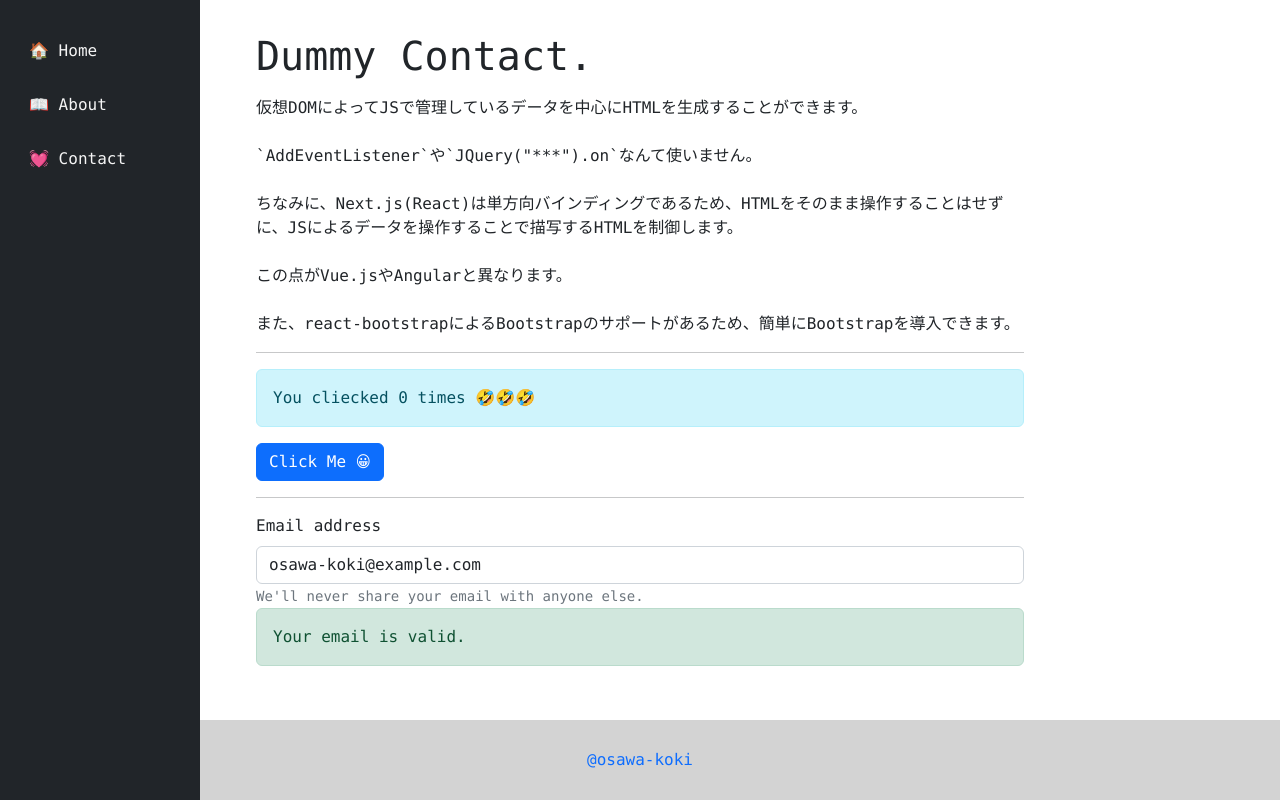
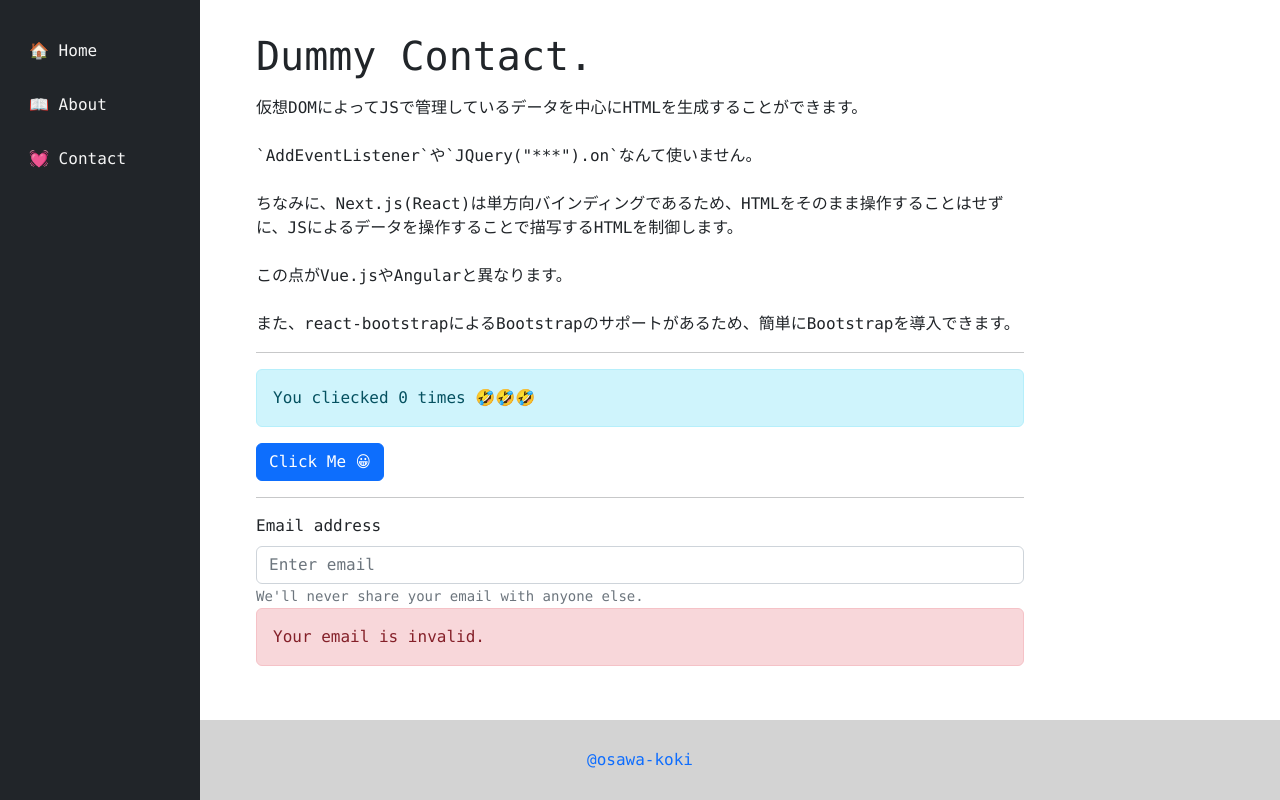
Before and after one commit to osawa-koki/learning-devise-api, a Next.js app in the folder client/: page /contact in a window 1280 px wide. Built offline with nearby package versions, Linux system fonts and the light colour scheme.

Commit message:
sharedData

```diff
--- a/client/pages/_app.tsx
+++ b/client/pages/_app.tsx
@@ -20,8 +20,12 @@ import SharedData from '../src/SharedData';
 export default function MyApp({ Component, pageProps }: AppProps) {
 
   const [sharedData, setSharedData] = useState<SharedData>({
-    username: '',
-    email: 'osawa-koki@example.com',
+    devise: {
+      is_login: false,
+      uid: null,
+      access_token: null,
+      client: null,
+    }
   });
 
   return (
```
Also changed, not shown: client/src/SharedData.ts (+6 -2 lines).
